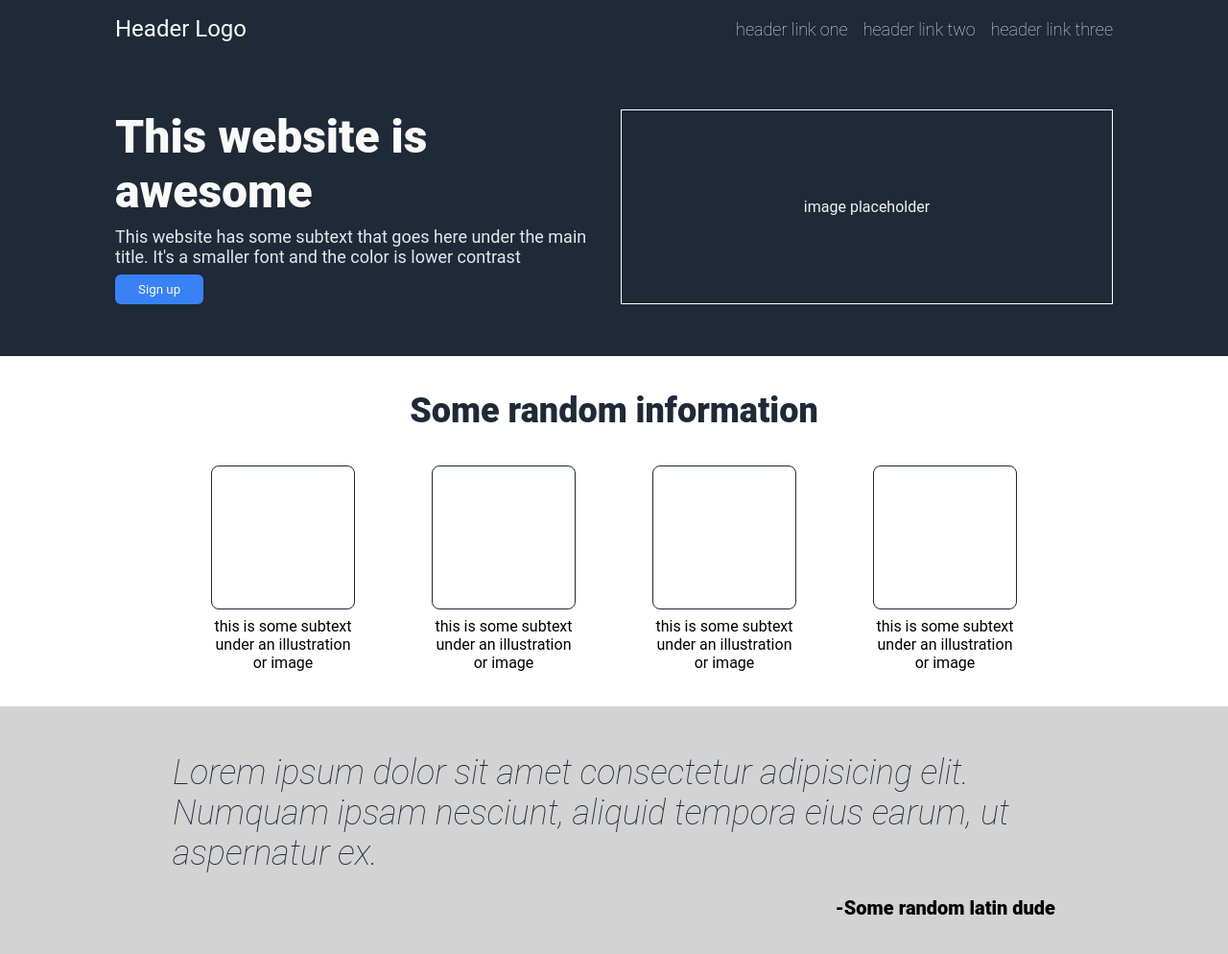
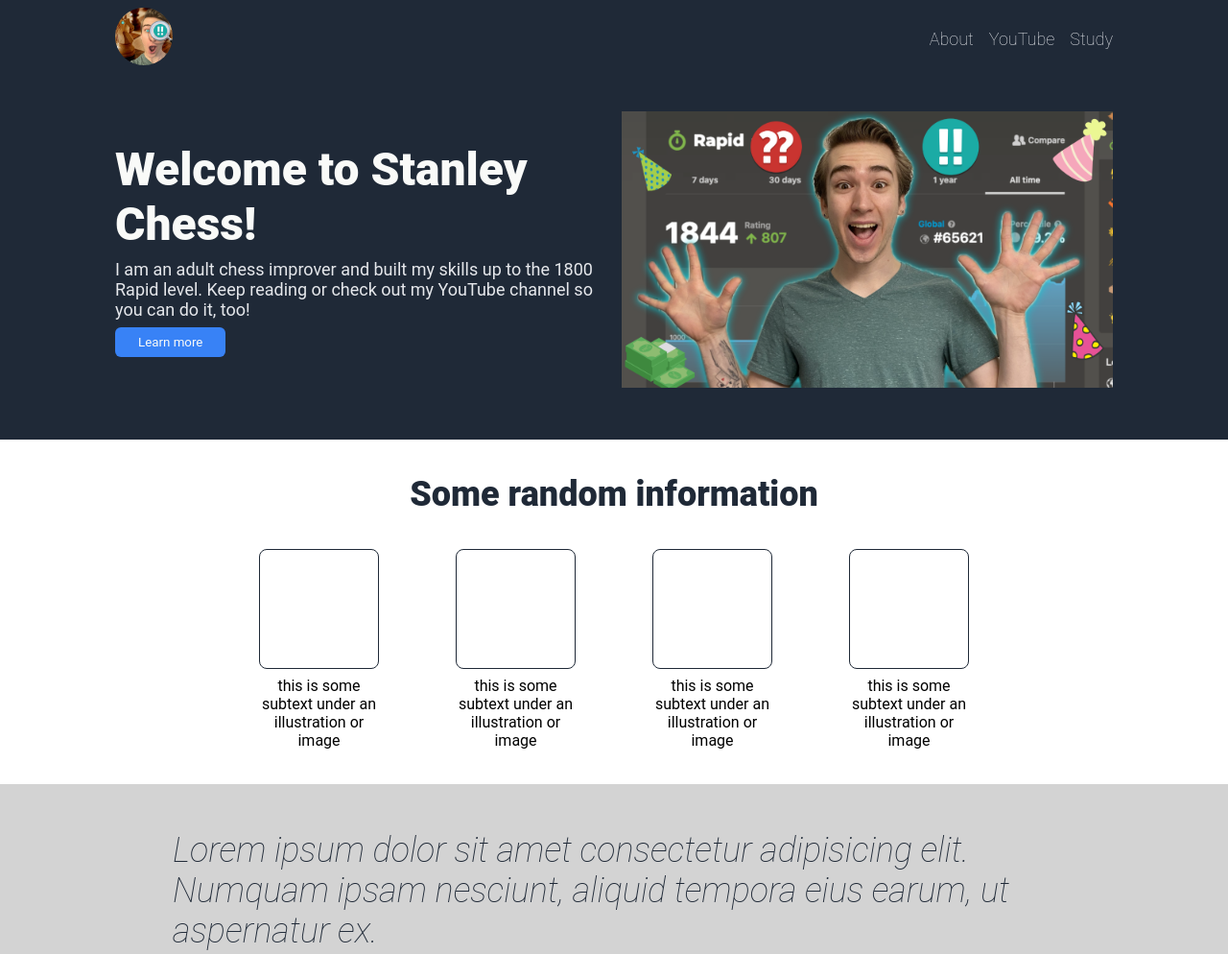
Before and after one commit to smisevich/Odin_Landing_Page, a plain HTML site: page index.html in a window 1280 px wide. Shown: the top 994 px of the page at 96% size. Drawn offline with Linux system fonts and the light colour scheme.

Commit message:
Add logo and hero images

```diff
--- a/index.html
+++ b/index.html
@@ -8,24 +8,27 @@
   </head>
   <body>
     <div class="header">
-      <div class="logo">Header Logo</div>
+      <div class="logo"><img src="./images/logo.jpg" alt="small logo" /></div>
       <ul class="header-links">
-        <li>header link one</li>
-        <li>header link two</li>
-        <li>header link three</li>
+        <li>About</li>
+        <li>YouTube</li>
+        <li>Study</li>
       </ul>
     </div>
     <div class="content">
       <div class="hero">
         <div class="hero-text">
-          <h1>This website is awesome</h1>
+          <h1>Welcome to Stanley Chess!</h1>
           <p>
-            This website has some subtext that goes here under the main title.
-            It's a smaller font and the color is lower contrast
+            I am an adult chess improver and built my skills up to the 1800
+            Rapid level. Keep reading or check out my YouTube channel so you can
+            do it, too!
           </p>
-          <button>Sign up</button>
+          <button>Learn more</button>
         </div>
-        <div class="hero-image">image placeholder</div>
+        <div class="hero-image">
+          <img src="./images/hero.png" alt="hero image" />
+        </div>
       </div>
       <div class="info-section">
         <h2>Some random information</h2>
--- a/style.css
+++ b/style.css
@@ -43,12 +43,12 @@ Header
   padding: 0 120px 0;
   justify-content: space-between;
   align-items: center;
-  height: 60px;
+  height: 80px;
 }
 
-.logo {
-  font-size: 24px;
-  color: #f9faf8;
+.logo img {
+  border-radius: 50%;
+  height: 60px;
 }
 
 .header-links {
@@ -65,7 +65,7 @@ Hero
 ***********************/
 
 .hero {
-  padding: 54px 120px;
+  padding: 36px 120px 54px;
   justify-content: space-between;
   align-items: center;
   gap: 16px;
@@ -105,11 +105,14 @@ Hero
 }
 
 .hero-image {
-  border: 1px solid white;
   align-self: stretch;
   display: flex;
   justify-content: center;
   align-items: center;
+}
+
+.hero-image img {
+  max-width: 100%;
 }
 
 /**********************
@@ -145,14 +148,14 @@ Info Section
   flex-direction: column;
   align-items: center;
   gap: 8px;
-  width: 150px;
+  width: 125px;
   font-size: 16px;
 }
 
 .tile-image {
   border: 1px solid #1f2937;
-  height: 150px;
-  width: 150px;
+  height: 125px;
+  width: 125px;
   border-radius: 8px;
 }
 
```
Also changed, not shown: images/hero.png (added), images/logo.jpg (added).
